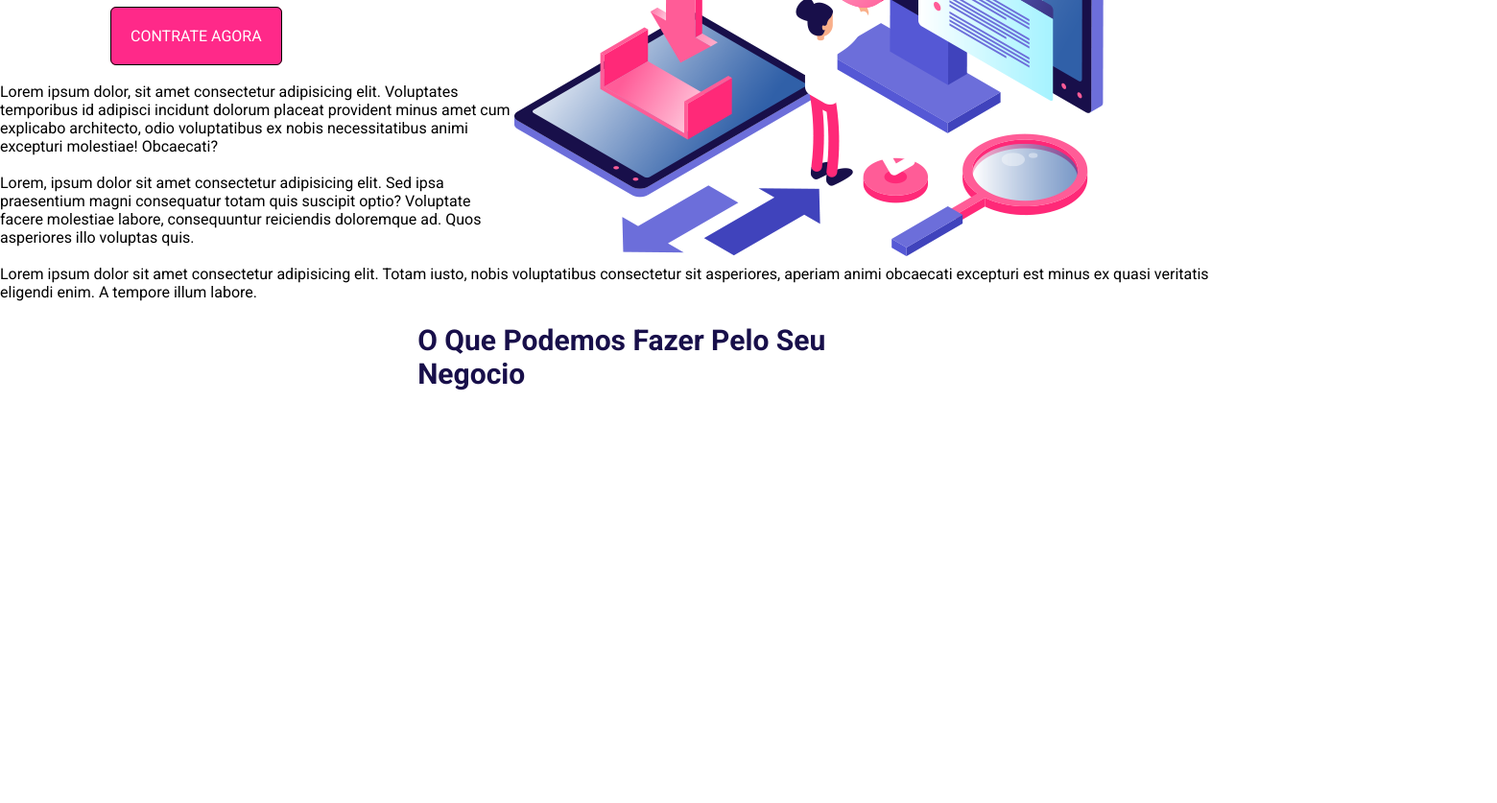
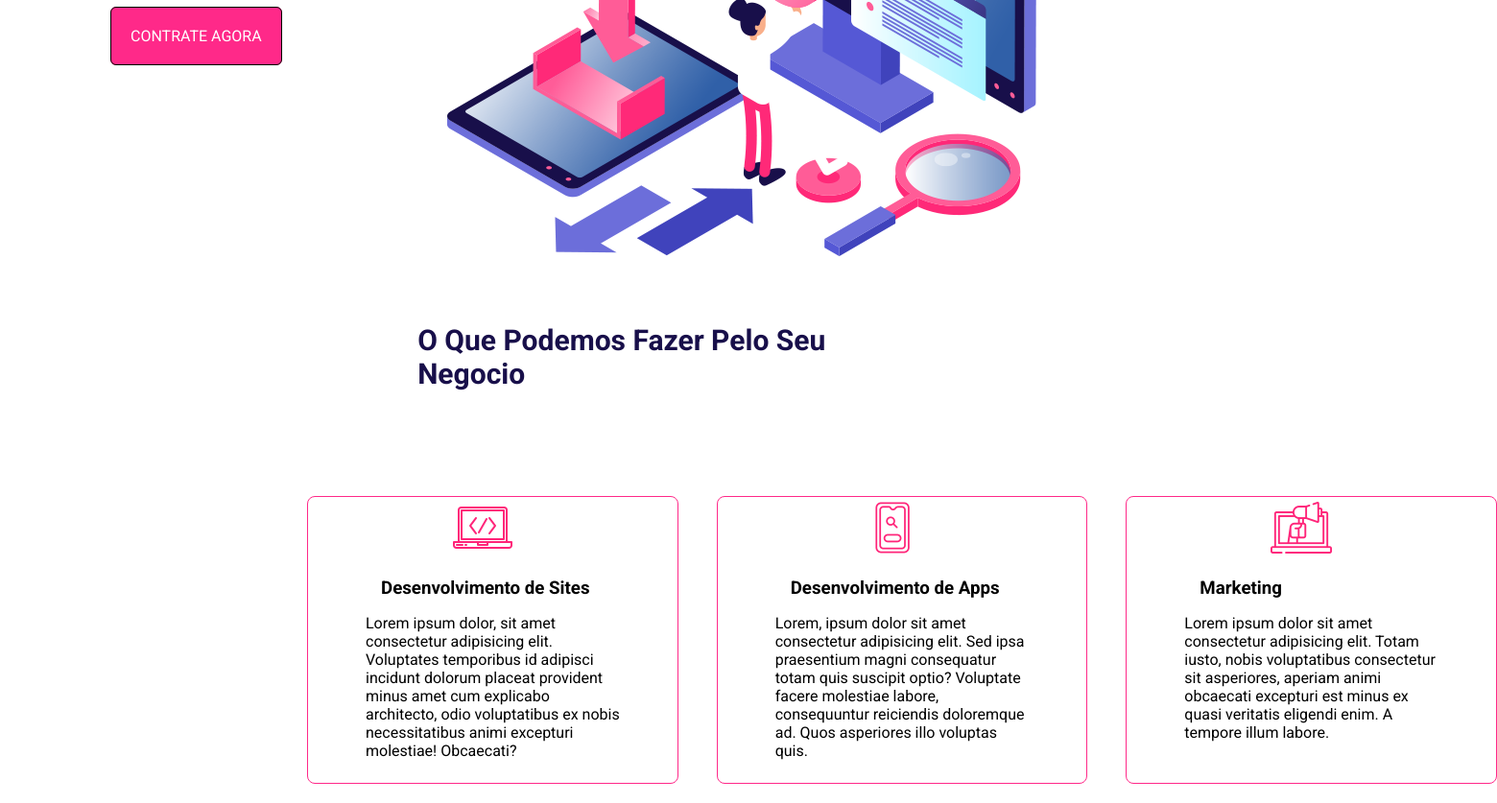
Before and after one commit to Gabrielbprado/Site-Agencia-css-html, a plain HTML site: page index.html in a window 1280 px wide. Shown: the part 506-1343 px from the top of the page at 96% size, 1560 px wide, since content can reach past the window. Before the commit the page ends 913 px from the top, so only its background shows below. Drawn offline with Linux system fonts and the light colour scheme.

Commit message:
I've added a work box

```diff
--- a/Css/style.css
+++ b/Css/style.css
@@ -109,10 +109,11 @@ body
 {
     margin-top: -370px;
     float: right;
-    margin-right: 130px;
+    margin-right: 200px;
+
 }
 
-.tittle
+ .tittle
 {
 
     position: relative;
@@ -121,4 +122,44 @@ body
     display: inline;
     font-size: 30px;
     color: #180F4A;
+
 }
+
+.developments
+{
+    margin-top: 430px;
+    display: flex;
+}
+
+.development
+{
+    border:#FF2989 1px solid;
+    height: 300px;
+    width: 390px;
+    border-radius: 8px;
+    margin: 20px;
+    position: relative;
+    left: 300px;
+
+}
+
+.ImgsCenter
+{
+        margin-left: 150px;
+}
+
+.development h3
+{
+    margin-left: 60px;
+    padding: 16px;
+}
+.development p
+{
+    margin-left: 60px;
+    margin-right: 60px;
+}
+
+.development:hover
+{
+
+}
--- a/index.html
+++ b/index.html
@@ -37,25 +37,24 @@
 
            <section class="my-Business">
                     <div class="Motions">
-
-
-                <h1 class="tittle">O Que Podemos Fazer Pelo Seu Negocio</h1>
-                <div class="development-sites">
-                    <img src="" alt="">
-                    <h3></h3>
-                    <p>Lorem ipsum dolor, sit amet consectetur adipisicing elit. Voluptates temporibus id adipisci incidunt dolorum placeat provident minus amet cum explicabo architecto, odio voluptatibus ex nobis necessitatibus animi excepturi molestiae! Obcaecati?</p>
+                            <h1 class="tittle">O Que Podemos Fazer Pelo Seu Negocio</h1>
+                    <div class="developments">
+                        <div class="development">
+                            <img class="ImgsCenter" src="img/pc.png" alt="">
+                                <h3>Desenvolvimento de Sites </h3>
+                            <p>Lorem ipsum dolor, sit amet consectetur adipisicing elit. Voluptates temporibus id adipisci incidunt dolorum placeat provident minus amet cum explicabo architecto, odio voluptatibus ex nobis necessitatibus animi excepturi molestiae! Obcaecati?</p>
                 </div>
-                <div class="development-apps">
-                    <img src="" alt="">
-                    <h3></h3>
+                     <div class="development">
+                    <img class="ImgsCenter" src="img/smartphone.png" alt="">
+                    <h3>Desenvolvimento de Apps</h3>
                     <p>Lorem, ipsum dolor sit amet consectetur adipisicing elit. Sed ipsa praesentium magni consequatur totam quis suscipit optio? Voluptate facere molestiae labore, consequuntur reiciendis doloremque ad. Quos asperiores illo voluptas quis.</p>
-
-                </div>
-                <div class="development-Marketing">
-                    <img src="" alt="">
-                    <h3></h3>
+                    </div>
+                <div class="development">
+                    <img class="ImgsCenter" src="img/marketing.png" alt="">
+                    <h3>Marketing</h3>
                     <p>Lorem ipsum dolor sit amet consectetur adipisicing elit. Totam iusto, nobis voluptatibus consectetur sit asperiores, aperiam animi obcaecati excepturi est minus ex quasi veritatis eligendi enim. A tempore illum labore.</p>
                 </div>
+            </div>
             </div>
            </section>
 
```
